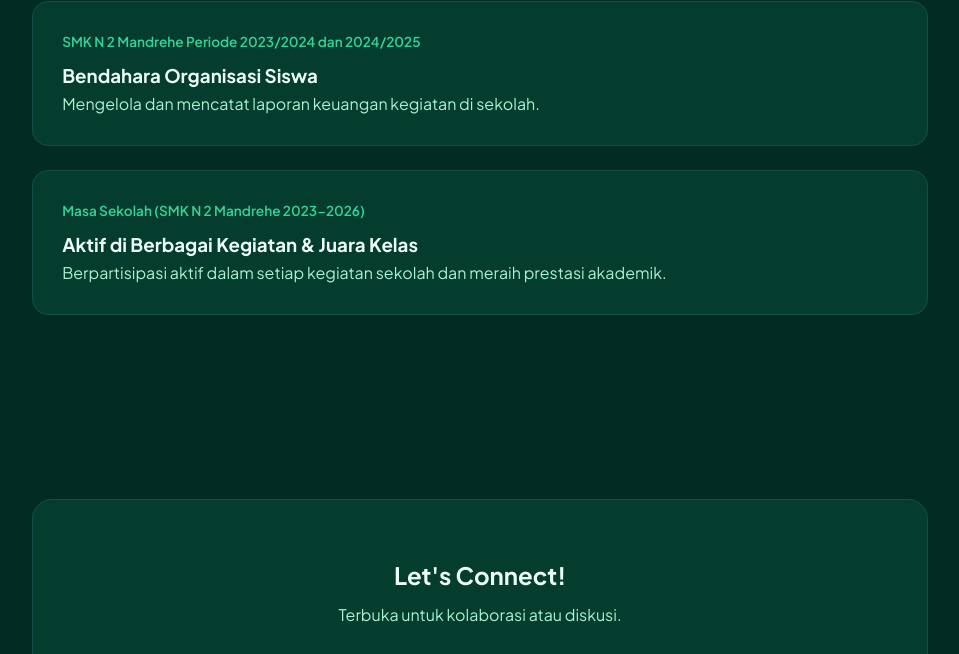
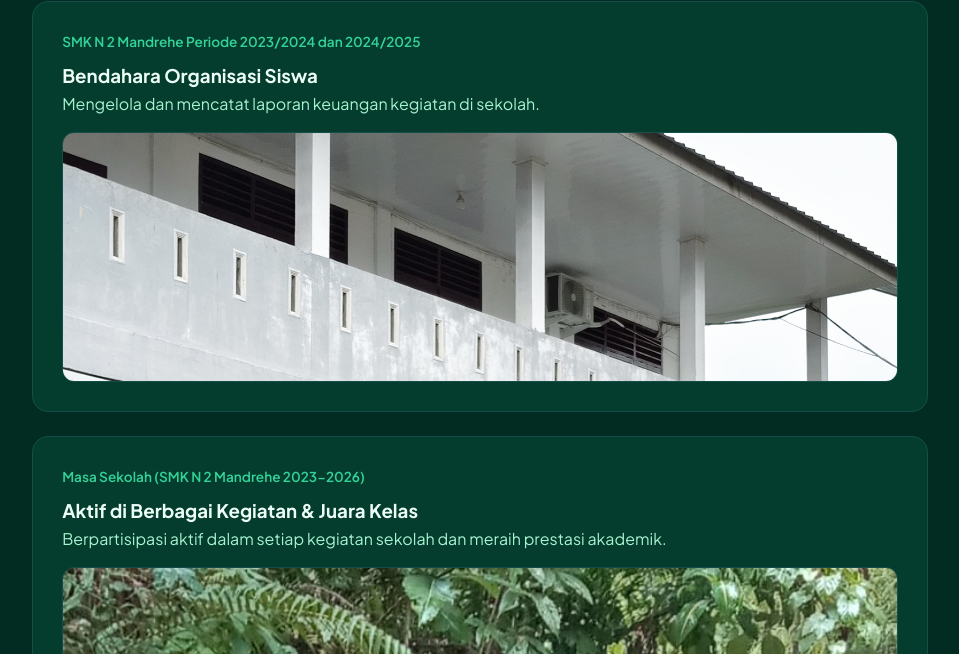
Before and after one commit to lucubux/portfolio, a plain HTML site: page index.html in a window 1280 px wide. Shown: the part 2163-2817 px from the top of the page, without its empty margins (160-1119 px from the left). Drawn offline with Linux system fonts and the light colour scheme.

Commit message:
Tambah foto dokumentasi achievement

```diff
--- a/index.html
+++ b/index.html
@@ -73,6 +73,7 @@
             font-size: 1.2rem;
             color: var(--accent-color);
             letter-spacing: -0.5px;
+            text-decoration: none;
         }
 
         .nav-right {
@@ -99,7 +100,6 @@
             color: var(--accent-color);
         }
 
-        /* TOMBOL SWITCH TEMA */
         .theme-toggle-btn {
             background: rgba(255, 255, 255, 0.1);
             border: 1px solid var(--accent-color);
@@ -167,7 +167,7 @@
             font-weight: 500;
         }
 
-        /* SECTIONS & GARIS ANIMASI BERJALAN */
+        /* SECTIONS & ANIMASI GARIS HIGHLIGHT BERJALAN */
         section {
             padding: 5rem 8%;
             max-width: 1100px;
@@ -183,7 +183,6 @@
             gap: 1.2rem;
         }
 
-        /* ANIMASI GARIS BERJALAN (MOVING NEON GLOW) */
         .section-title::after {
             content: '';
             flex: 1;
@@ -203,12 +202,8 @@
         }
 
         @keyframes moveGlow {
-            0% {
-                background-position: 200% 0;
-            }
-            100% {
-                background-position: -200% 0;
-            }
+            0% { background-position: 200% 0; }
+            100% { background-position: -200% 0; }
         }
 
         .about-grid {
@@ -263,6 +258,7 @@
             margin-bottom: 1rem;
         }
 
+        /* TIMELINE & FOTO ACHIEVEMENT */
         .timeline-item {
             background: var(--card-bg);
             padding: 1.8rem;
@@ -276,6 +272,27 @@
             font-size: 0.85rem;
             font-weight: 600;
             margin-bottom: 0.5rem;
+        }
+
+        .achievement-img-container {
+            margin-top: 1rem;
+            max-width: 100%;
+            max-height: 250px;
+            border-radius: 12px;
+            overflow: hidden;
+            border: 1px solid var(--border-color);
+        }
+
+        .achievement-img {
+            width: 100%;
+            height: 100%;
+            object-fit: cover;
+            display: block;
+            transition: transform 0.3s ease;
+        }
+
+        .achievement-img:hover {
+            transform: scale(1.02);
         }
 
         .contact-box {
@@ -337,7 +354,7 @@
 <body>
 
     <nav>
-        <a href="#" class="logo" style="text-decoration: none;">Melfan J. Zai</a>
+        <a href="#" class="logo">Melfan J. Zai</a>
         <div class="nav-right">
             <ul class="nav-links">
                 <li><a href="#about">About</a></li>
@@ -345,7 +362,6 @@
                 <li><a href="#achievements">Achievements</a></li>
                 <li><a href="#contact">Contact</a></li>
             </ul>
-            <!-- TOMBOL TEMA -->
             <button class="theme-toggle-btn" id="themeToggleBtn">
                 <i class="fa-solid fa-palette"></i>
                 <span id="themeLabel">Mode Gelap</span>
@@ -414,17 +430,30 @@
         </div>
     </section>
 
+    <!-- ACHIEVEMENTS WITH PHOTOS -->
     <section id="achievements">
         <h2 class="section-title">Achievements</h2>
+
+        <!-- Poin 1: Bendahara -->
         <div class="timeline-item">
             <div class="timeline-date">SMK N 2 Mandrehe Periode 2023/2024 dan 2024/2025</div>
             <h3>Bendahara Organisasi Siswa</h3>
             <p style="color: var(--text-secondary);">Mengelola dan mencatat laporan keuangan kegiatan di sekolah.</p>
+            <div class="achievement-img-container">
+                <!-- Sesuaikan bendahara.png dengan nama file fotomu -->
+                <img src="bendahara.jpg" alt="Dokumentasi Bendahara Organisasi" class="achievement-img">
+            </div>
         </div>
+
+        <!-- Poin 2: Aktif Kegiatan -->
         <div class="timeline-item">
             <div class="timeline-date">Masa Sekolah (SMK N 2 Mandrehe 2023-2026)</div>
             <h3>Aktif di Berbagai Kegiatan & Juara Kelas</h3>
             <p style="color: var(--text-secondary);">Berpartisipasi aktif dalam setiap kegiatan sekolah dan meraih prestasi akademik.</p>
+            <div class="achievement-img-container">
+                <!-- Sesuaikan kegiatan.png dengan nama file fotomu -->
+                <img src="kegiatan.jpg" alt="Dokumentasi Kegiatan Sekolah" class="achievement-img">
+            </div>
         </div>
     </section>
 
@@ -445,7 +474,6 @@
         <p>&copy; 2026 Melfan Jirenthi Zai. All rights reserved.</p>
     </footer>
 
-    <!-- SCRIPT TUKAR TEMA -->
     <script>
         document.addEventListener('DOMContentLoaded', function() {
             const btn = document.getElementById('themeToggleBtn');
```
Also changed, not shown: bendahara.jpg (added), kegiatan.jpg (added).
